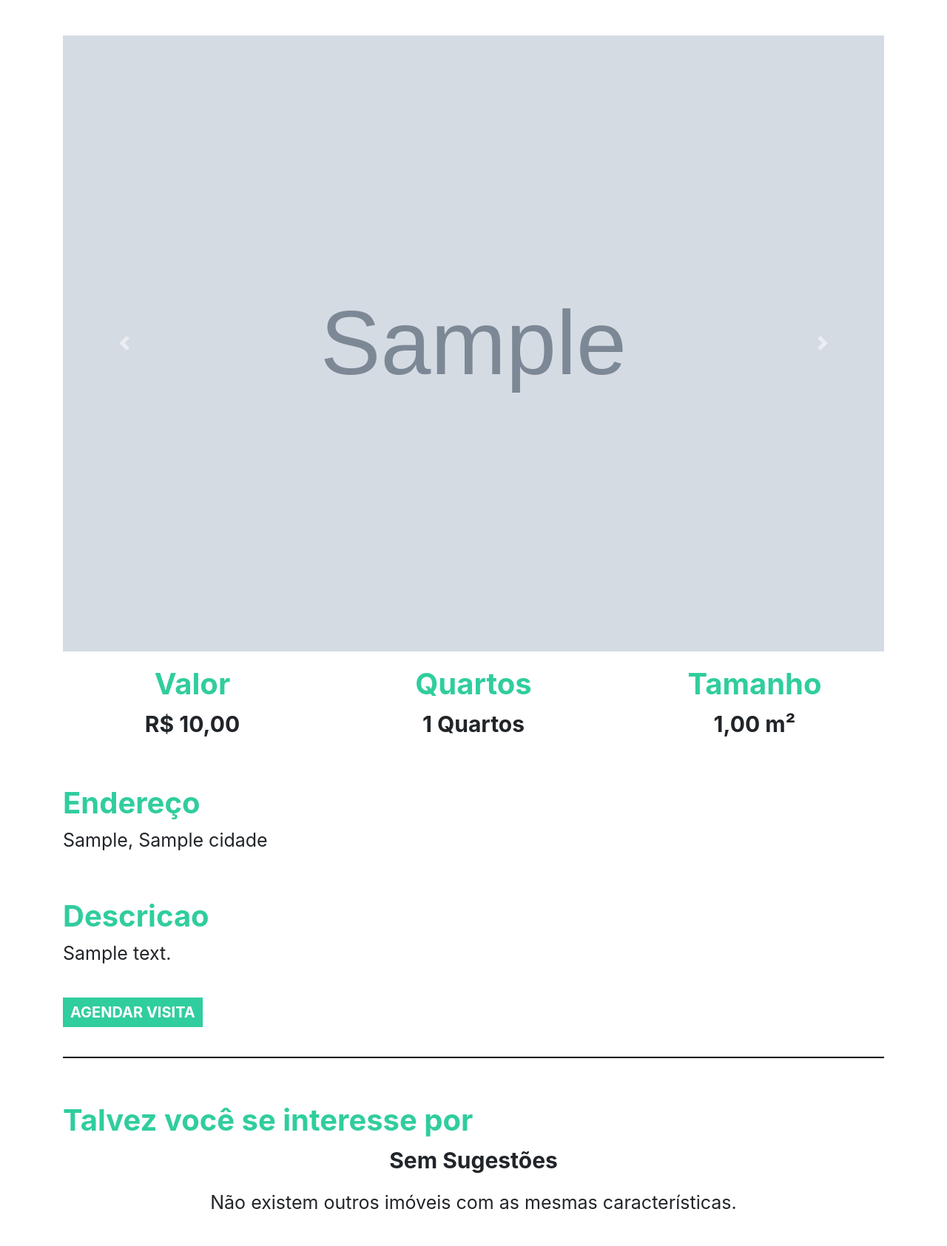
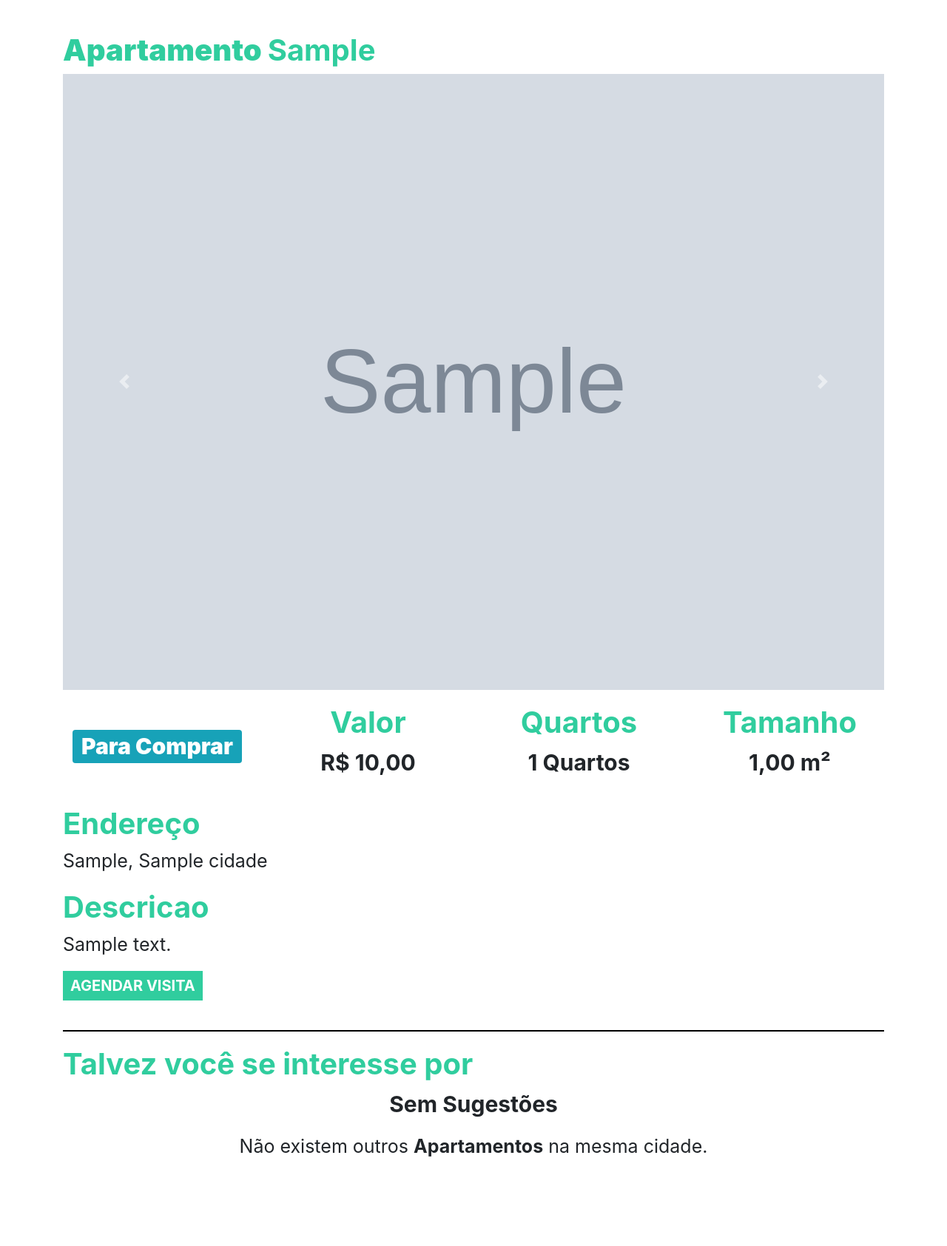
Before and after one commit to aguiardafa/projeto-imobiliaria, a Django app: page /imovel/1 in a window 1280 px wide. Shown: the whole page at 74% size. After the commit the page ends 1564 px from the top, so only its background shows below. Run offline with Django 4.2, Linux system fonts and the light colour scheme; tables that the repository leaves empty hold one stand-in row (values such as "Sample post"); grey boxes marked "Sample" are stand-in pictures.

Commit message:
feat(plataforma): implementa exibição do tipo do Imóvel e tipo do Anúncio na página do Imóvel

```diff
--- a/plataforma/templates/imovel.html
+++ b/plataforma/templates/imovel.html
@@ -6,10 +6,22 @@
 <link rel="stylesheet" href="{% static 'plataforma/css/home.css' %}">
 {% endblock  %}
 
+{% block 'titulo' %}IMOBI - {% if imovel.tipo_imovel == "A" %}Apartamento{% endif %}{% if imovel.tipo_imovel == "C" %}Casa{% endif %} {{imovel.rua}}{% endblock %}
+
 {% block 'body' %}
 <div style="text-align: center" class="container">
     <br>
-    <br>
+    <div style="text-align: left">
+        <h3 class="titulo_especificacao">
+            {% if imovel.tipo_imovel == "A" %}
+            <b>Apartamento </b>
+            {% endif %}
+            {% if imovel.tipo_imovel == "C" %}
+            <b>Casa </b>
+            {% endif %}
+            {{imovel.rua}}
+        </h3>
+    </div>
     <div id="carouselExampleControls" class="carousel slide" data-ride="carousel">
         <div class="carousel-inner">
             {% for img in imovel.imagens.all %}
@@ -28,6 +40,18 @@
         </a>
     </div>
     <div class="row">
+        <div class="col-md" style="display: flex;">
+            <h3 class="titulo_especificacao_tipo">
+                <span class="badge badge-info">
+                {% if imovel.tipo == "A" %}
+                <b>Para Alugar</b>
+                {% endif %}
+                {% if imovel.tipo == "V" %}
+                <b>Para Comprar</b>
+                {% endif %}
+                </span>
+            </h3>
+        </div>
         <div class="col-md">
             <h3 class="titulo_especificacao">Valor</h3>
             <p class="especificacao">R$ {{imovel.valor | floatformat:2}}</p>
@@ -41,29 +65,28 @@
             <p class="especificacao">{{imovel.tamanho | floatformat:2}} m²</p>
         </div>
     </div>
-    <br>
     <div style="text-align: left">
         <h3 class="titulo_especificacao">Endereço</h3>
         <p class="especificacao_endereco">{{imovel.rua}}, {{imovel.cidade }}</p>
     </div>
-    <br>
     <div style="text-align: justify">
         <h3 class="titulo_especificacao">Descricao</h3>
         <p class="especificacao_endereco">{{imovel.descricao}}</p>
-        <br>
         <button class="btn_agendar_visita" data-toggle="modal" data-target="#exampleModal">AGENDAR VISITA</button>
         <br>
         <br>
     </div>
     <hr style="border: 1px solid black">
-    <br>
     <div class="div_possivel_interesse">
         <h3 class="titulo_especificacao">Talvez você se interesse por</h3>
         <div class="row">
             {% if not sugestoes %}
             <div style="text-align: center; width: 100%">
                 <p class="especificacao">Sem Sugestões</p>
-                <p class="especificacao_endereco">Não existem outros imóveis com as mesmas características.</p>
+                <p class="especificacao_endereco">
+                    Não existem {% if imovel.tipo_imovel == "A" %}outros <b>Apartamentos</b>{% endif %}
+                    {% if imovel.tipo_imovel == "C" %}outras <b>Casas</b>{% endif %} na mesma cidade.
+                </p>
             </div>
             {% endif %}
             {% for sugestao in sugestoes %}
@@ -115,7 +138,6 @@
                     <input class="btn_agendar" type="submit" value="AGENDAR">
                 </form>
             </div>
-
         </div>
     </div>
 </div>
```
